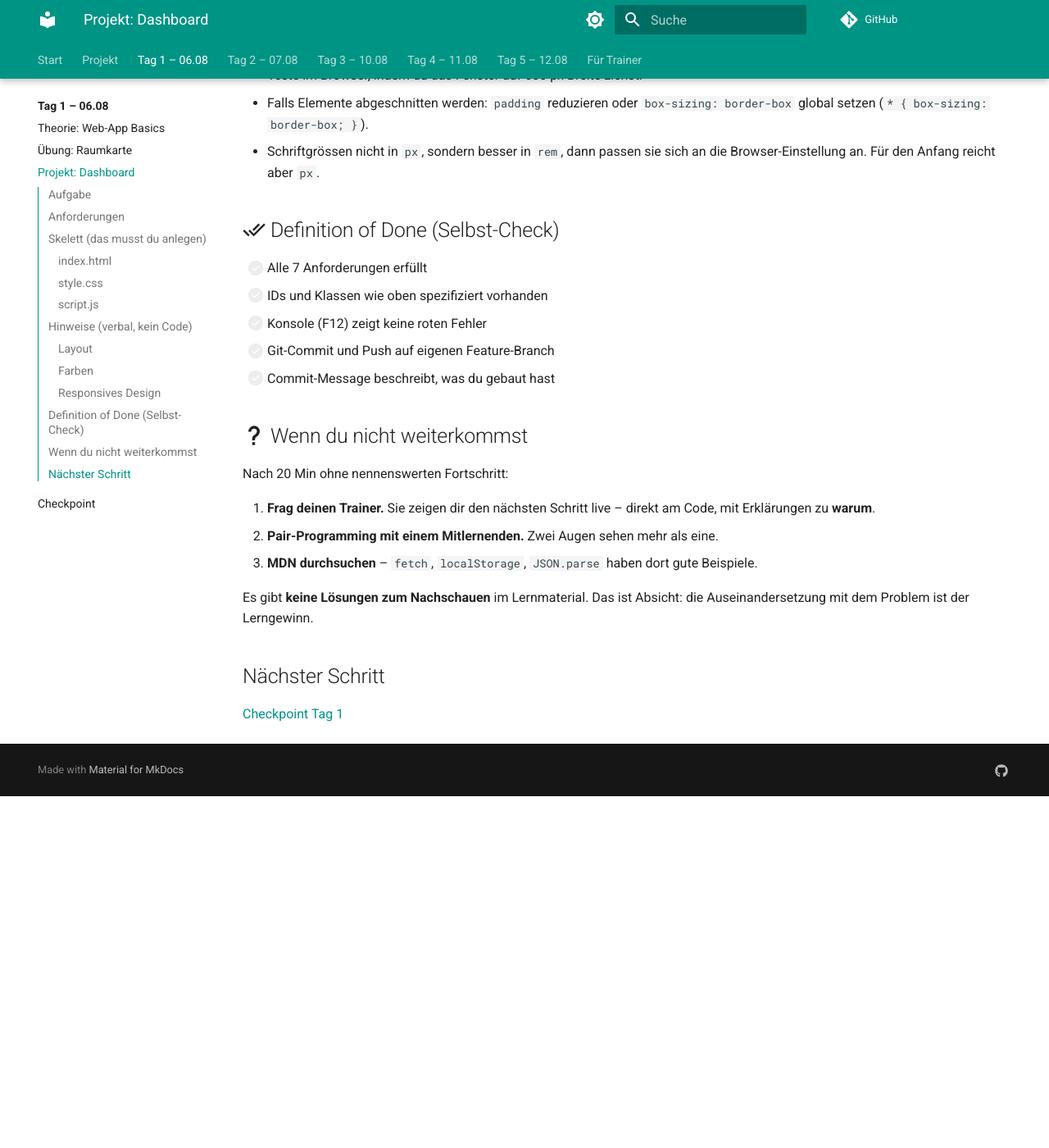
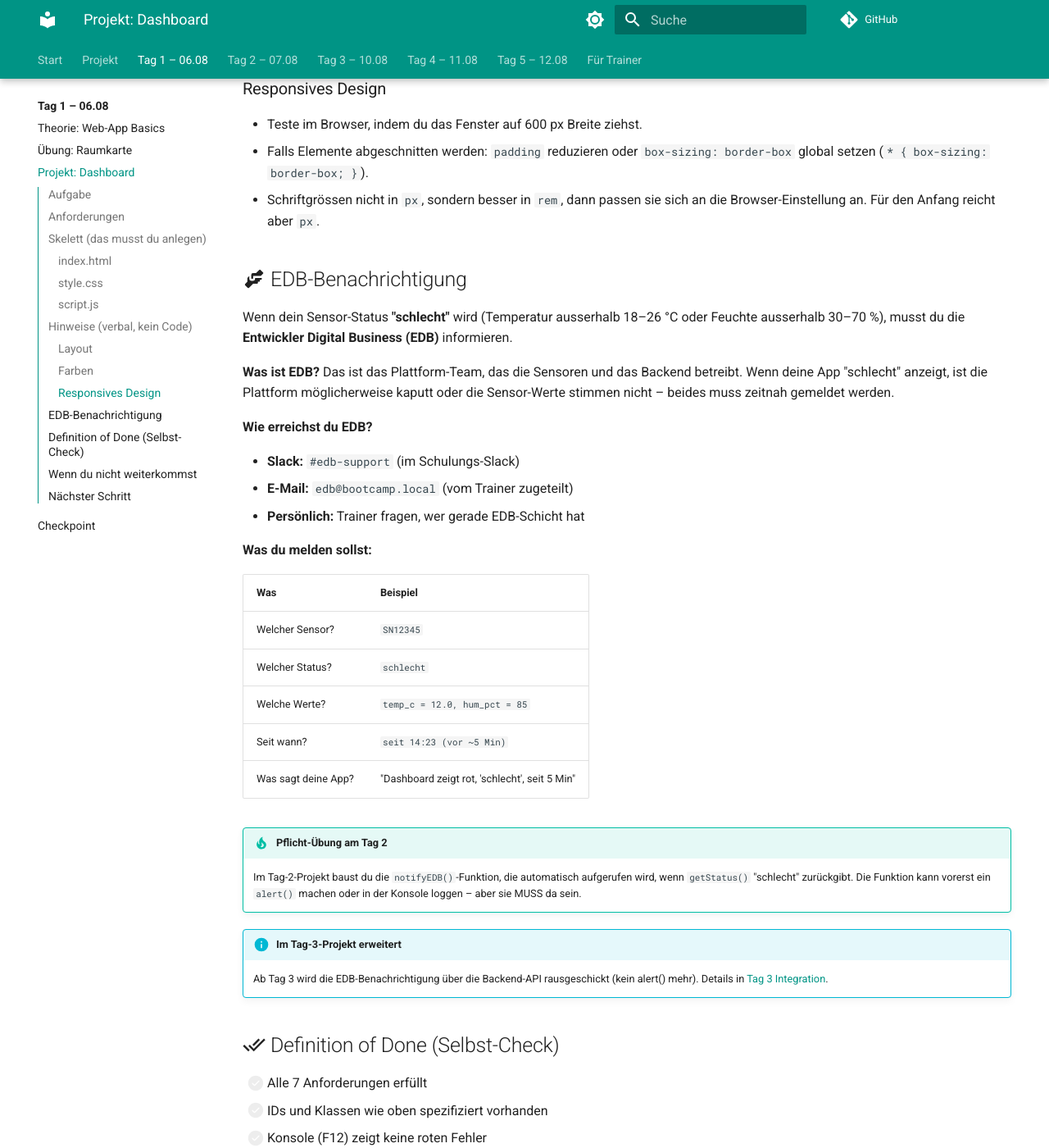
Before and after one commit to HeiligerG/ae-raumklima-bootcamp, an MkDocs documentation site: the page built from docs/tag-1/projekt-dashboard.md, in a window 1280 px wide and 1400 px high, scrolled down 2898 px. Shown: the whole window at 82% size. Built offline with MkDocs 1.6.1 and Material for MkDocs 9.7.7, drawn with Linux system fonts in a browser that asks for light colours; comment, search, counter and statistics services are not loaded; before the commit the page ends 3869 px from its top, so only the background shows below that; some of the changed text lies outside the part shown.

Commit message:
docs: EDB-Benachrichtigung bei Status 'schlecht' ergaenzen
In den Anforderungen steht jetzt explizit, dass bei
'Status = schlecht' (kritische Temperatur oder Feuchte)
die Entwickler Digital Business (EDB) informiert werden
muss.

tag-1/projekt-dashboard.md:
- Anforderung 7 erweitert: 'Bei Status schlecht wird ein
  EDB-Alert ausgeloest'
- Neue Sektion ':material-handshake: EDB-Benachrichtigung'
  mit:
  - Erklaerung was EDB ist (Plattform-Team, Sensoren + Backend)
  - 3 Erreichbarkeitskanaele (Slack, E-Mail, persoenlich)
  - 5-Punkte-Tabelle: Was melden (Sensor, Status, Werte,
    seit wann, was App sagt)
  - Pflicht-Uebung am Tag 2: notifyEDB()-Funktion bauen
  - Verweis auf Tag 3 fuer echte API-Integration

tag-2/projekt-statuslogik-verlauf.md:
- DoD erweitert um EDB-Benachrichtigung als Pflichtpunkt

```diff
--- a/docs/tag-1/projekt-dashboard.md
+++ b/docs/tag-1/projekt-dashboard.md
@@ -25,6 +25,10 @@ auf Desktop und Handy gut aussehen.
       Platzhalter-Text "Lade Daten..."
 - [ ] Der Status hat eine **sichtbare Farbe** (gut = grünlich,
       kritisch = orange, schlecht = rot – genaue Töne wählst du)
+- [ ] Bei Status **"schlecht"** (kritische Temperatur oder
+      Feuchtigkeit) wird automatisch ein **EDB-Alert**
+      ausgelöst – siehe [EDB-Benachrichtigung](#edb-benachrichtigung)
+      weiter unten
 - [ ] Eine Fusszeile mit Copyright-Hinweis
 - [ ] Das Layout funktioniert auf 600 px Bildschirmbreite (Werte
       passen sich an, nichts wird abgeschnitten)
@@ -118,6 +122,44 @@ in der HTML eingebunden sein (`<script src="script.js"></script>`
   passen sie sich an die Browser-Einstellung an. Für den Anfang
   reicht aber `px`.
 
+## :material-handshake: EDB-Benachrichtigung
+
+Wenn dein Sensor-Status **"schlecht"** wird (Temperatur ausserhalb
+18–26 °C oder Feuchte ausserhalb 30–70 %), musst du die
+**Entwickler Digital Business (EDB)** informieren.
+
+**Was ist EDB?** Das ist das Plattform-Team, das die Sensoren und
+das Backend betreibt. Wenn deine App "schlecht" anzeigt, ist die
+Plattform möglicherweise kaputt oder die Sensor-Werte stimmen nicht –
+beides muss zeitnah gemeldet werden.
+
+**Wie erreichst du EDB?**
+
+- **Slack:** `#edb-support` (im Schulungs-Slack)
+- **E-Mail:** `edb@bootcamp.local` (vom Trainer zugeteilt)
+- **Persönlich:** Trainer fragen, wer gerade EDB-Schicht hat
+
+**Was du melden sollst:**
+
+| Was | Beispiel |
+|---|---|
+| Welcher Sensor? | `SN12345` |
+| Welcher Status? | `schlecht` |
+| Welche Werte? | `temp_c = 12.0, hum_pct = 85` |
+| Seit wann? | `seit 14:23 (vor ~5 Min)` |
+| Was sagt deine App? | "Dashboard zeigt rot, 'schlecht', seit 5 Min" |
+
+!!! tip "Pflicht-Übung am Tag 2"
+    Im Tag-2-Projekt baust du die `notifyEDB()`-Funktion, die
+    automatisch aufgerufen wird, wenn `getStatus()` "schlecht"
+    zurückgibt. Die Funktion kann vorerst ein `alert()` machen
+    oder in der Konsole loggen – aber sie MUSS da sein.
+
+!!! info "Im Tag-3-Projekt erweitert"
+    Ab Tag 3 wird die EDB-Benachrichtigung über die
+    Backend-API rausgeschickt (kein alert() mehr). Details in
+    [Tag 3 Integration](integration.md).
+
 ## :material-check-all: Definition of Done (Selbst-Check)
 
 - [ ] Alle 7 Anforderungen erfüllt
```
Also changed, not shown: docs/tag-2/projekt-statuslogik-verlauf.md (+4 -0 lines).
